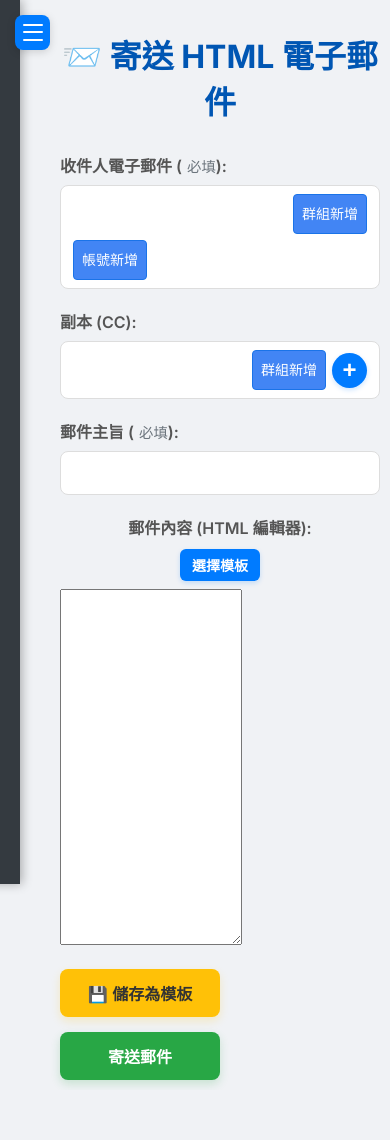
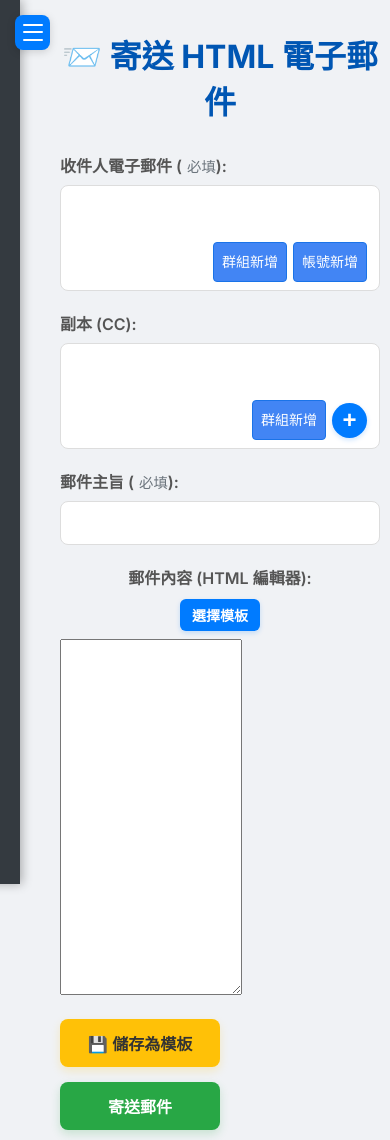
Before and after one commit to HsuChih-Hsiang/HPC_management, a Flask app: template templates/batch_sending.html in a window 390 px wide. Before the commit the page ends 1087 px from the top, so only its background shows below. Run offline with Flask 3, Linux system fonts and the light colour scheme; the template is opened without the code that fills it, so the values that code supplies are empty; the visitor is signed in with stand-in values (Sample User, id 1); parts of the project's set-up code (start-up, migrations or seed data) failed here and were passed over; some libraries are stand-ins or nearby versions.

Commit message:
send html email page css update, and function debug

```diff
--- a/static/css/email.css
+++ b/static/css/email.css
@@ -104,22 +104,47 @@ body > .container {
     box-sizing: border-box;
 }
 
+/* 外框只負責左右分欄：左邊是會捲動的標籤區，右邊是固定不動的按鈕區。
+   收件人一直加時，標籤只會在 .email-input-field 裡換行／捲動，
+   右側按鈕的位置永遠不變。 */
 .email-input-container {
     width: 100% !important; /* 修正：移除原本的 1000px，強制 100% 滿版與主旨對齊 */
     display: flex;
-    flex-wrap: wrap; /* 允許換行 */
-    align-items: center;
-    gap: 6px;
+    flex-wrap: nowrap;
+    align-items: flex-start;
+    gap: 8px;
     padding: 8px 12px;
     border: 1px solid #ddd;
     border-radius: 8px;
     background-color: #fff;
+    min-height: 48px;
+    overflow: hidden; /* 絕對禁止左右長度延伸；垂直捲動交給 .email-input-field */
+    box-sizing: border-box; /* 確保邊框計算正確 */
+}
+
+/* 標籤 + 輸入框：原本 .email-input-container 的換行與捲動行為移到這一層 */
+.email-input-field {
+    flex: 1 1 auto;
+    min-width: 0; /* flex 項目預設 min-width:auto，不歸零會被長標籤撐開 */
+    display: flex;
+    flex-wrap: wrap; /* 允許換行 */
+    align-items: center;
     align-content: flex-start; /* 換行後由上往下排，捲動時才不會整團被垂直置中 */
-    min-height: 48px;
-    max-height: 200px; /* 超過此高度才出現捲軸 */
+    gap: 6px;
+    min-height: 32px;
+    max-height: 184px; /* 超過此高度才出現捲軸 */
     overflow-y: auto;
-    overflow-x: hidden; /* 絕對禁止左右長度延伸 */
-    box-sizing: border-box; /* 確保邊框計算正確 */
+    overflow-x: hidden;
+}
+
+/* 右側按鈕區：align-self:flex-start 讓它固定貼齊第一列，內容再多也不會被往下推 */
+.email-input-actions {
+    flex: 0 0 auto;
+    align-self: flex-start;
+    display: flex;
+    align-items: center;
+    gap: 6px;
+    min-height: 32px;
 }
 
 .email-input-container:focus-within {
@@ -210,8 +235,8 @@ body > .container {
     flex: 1;
     min-width: 150px;
     max-width: 100%;
-    height: 32px;
-    line-height: 32px;
+    height: 40px;      /* 與右側按鈕同高，沒有標籤時輸入游標才會跟按鈕對齊 */
+    line-height: 40px;
 }
 
 .email-input:focus {
@@ -227,8 +252,7 @@ body > .container {
     width: 35px;
     height: 35px;
     flex-shrink: 0;
-    margin: auto 0;
-    order: 999;
+    margin: 0;
 }
 
 /* 編輯模式 */
@@ -475,6 +499,13 @@ body > .container {
 
 .account-item:last-child {
     border-bottom: none;
+}
+
+/* 已勾選的帳號（搜尋欄清空時會排在最上面）標一下，比較好辨認 */
+.account-item.is-picked {
+    background-color: #f1f8f2;
+    border-radius: 6px;
+    box-shadow: inset 3px 0 0 #43a047;
 }
 
 .account-item-header label {
@@ -841,6 +872,23 @@ body > .container {
 }
 
 @media (max-width: 768px) {
+    /* 手機版寬度不夠並排，按鈕改成固定在標籤區「下方」一整列，
+       標籤仍然只在 .email-input-field 內捲動，按鈕一樣不會被往下推 */
+    .email-input-container {
+        flex-wrap: wrap;
+    }
+
+    .email-input-field {
+        flex-basis: 100%;
+        max-height: 150px;
+    }
+
+    .email-input-actions {
+        flex-basis: 100%;
+        align-self: stretch;
+        justify-content: flex-end;
+    }
+
     .email-tag {
         font-size: 12px;
         padding: 4px 8px;
--- a/templates/batch_sending.html
+++ b/templates/batch_sending.html
@@ -22,6 +22,11 @@
             <div class="form-group">
                 <label>收件人電子郵件 (<span class="optional">必填</span>):</label>
                 <div class="email-input-container" droppable-area="to">
+                    {#
+                      標籤與輸入框放在 .email-input-field 裡（會捲動），
+                      右側的按鈕獨立成 .email-input-actions，收件人再多也不會被往下推。
+                    #}
+                    <div class="email-input-field">
                         <div class="email-tag" ng-repeat="email in mailData.to track by $index" draggable-tag="to" ng-dblclick="editTag(email, 'to', $index)">
                             <span class="email-text" ng-bind="email"></span>
                             <button type="button" class="remove-email-btn" ng-click="removeTag('to', $index)">×</button>
@@ -63,35 +68,46 @@
 
                         <input type="email" ng-model="inputs.to" class="email-input"
                                ng-keydown="addTag($event, 'to')" ng-blur="addTag(null, 'to')" ng-paste="handlePaste($event, 'to')">
+                    </div>
+                    <div class="email-input-actions">
                         <button type="button" class="text-button" title="群組新增" ng-click="openGroupModal('to')">群組新增</button>
                         <button type="button" class="text-button account-add-button" title="以 HPC 帳號新增收件人" ng-click="openAccountModal()">帳號新增</button>
+                    </div>
                 </div>
             </div>
 
             <div class="form-group">
                 <label>副本 (CC):</label>
                 <div class="email-input-container" droppable-area="cc">
+                    <div class="email-input-field">
                         <div class="email-tag" ng-repeat="email in mailData.cc track by $index" draggable-tag="cc" ng-dblclick="editTag(email, 'cc', $index)">
                             <span class="email-text" ng-bind="email"></span>
                             <button type="button" class="remove-email-btn" ng-click="removeTag('cc', $index)">×</button>
                         </div>
                         <input type="email" ng-model="inputs.cc" class="email-input"
                                ng-keydown="addTag($event, 'cc')" ng-blur="addTag(null, 'cc')" ng-paste="handlePaste($event, 'cc')">
+                    </div>
+                    <div class="email-input-actions">
                         <button type="button" class="text-button" title="群組新增" ng-click="openGroupModal('cc')">群組新增</button>
                         <button type="button" class="icon-button" ng-class="{'active': showBcc}" title="顯示/隱藏密件副本" ng-click="toggleBcc()"></button>
+                    </div>
                 </div>
             </div>
 
             <div class="form-group" ng-show="showBcc">
                 <label>密件副本 (BCC):</label>
                 <div class="email-input-container" droppable-area="bcc">
+                    <div class="email-input-field">
                         <div class="email-tag" ng-repeat="email in mailData.bcc track by $index" draggable-tag="bcc" ng-dblclick="editTag(email, 'bcc', $index)">
                             <span class="email-text" ng-bind="email"></span>
                             <button type="button" class="remove-email-btn" ng-click="removeTag('bcc', $index)">×</button>
                         </div>
                         <input type="email" ng-model="inputs.bcc" class="email-input"
                                ng-keydown="addTag($event, 'bcc')" ng-blur="addTag(null, 'bcc')" ng-paste="handlePaste($event, 'bcc')">
+                    </div>
+                    <div class="email-input-actions">
                         <button type="button" class="text-button" title="群組新增" ng-click="openGroupModal('bcc')">群組新增</button>
+                    </div>
                 </div>
             </div>
 
@@ -180,13 +196,16 @@
             <div class="account-list-container">
                 <p class="account-list-empty" ng-if="accountSearch.loading">搜尋中…</p>
                 <p class="account-list-empty" ng-if="!accountSearch.loading && accountResults.length === 0">找不到符合的帳號。</p>
-                <div class="account-item" ng-repeat="acc in accountResults">
+                <div class="account-item" ng-repeat="acc in accountResults track by acc.contact_id"
+                     ng-class="{'is-picked': accountSelectedCount(acc) > 0}">
                     <div class="account-item-header">
                         <label>
                             <input type="checkbox" ng-model="acc.selected" ng-change="toggleAccountSelectAll(acc)">
                             <strong ng-bind="acc.account"></strong>
                             <span class="account-item-meta"
                                   ng-bind="acc.account_type + ' · ' + (acc.team_name || acc.applicant || '')"></span>
+                            <span class="account-badge primary" ng-if="accountSelectedCount(acc) > 0"
+                                  ng-bind="'已勾選 ' + accountSelectedCount(acc) + ' 人'"></span>
                         </label>
                     </div>
                     <div class="account-member-list">
```
Also changed, not shown: static/js/batch_sending.ctrl.js (+55 -11 lines). Lines whose indentation alone changed are shown as unchanged.
